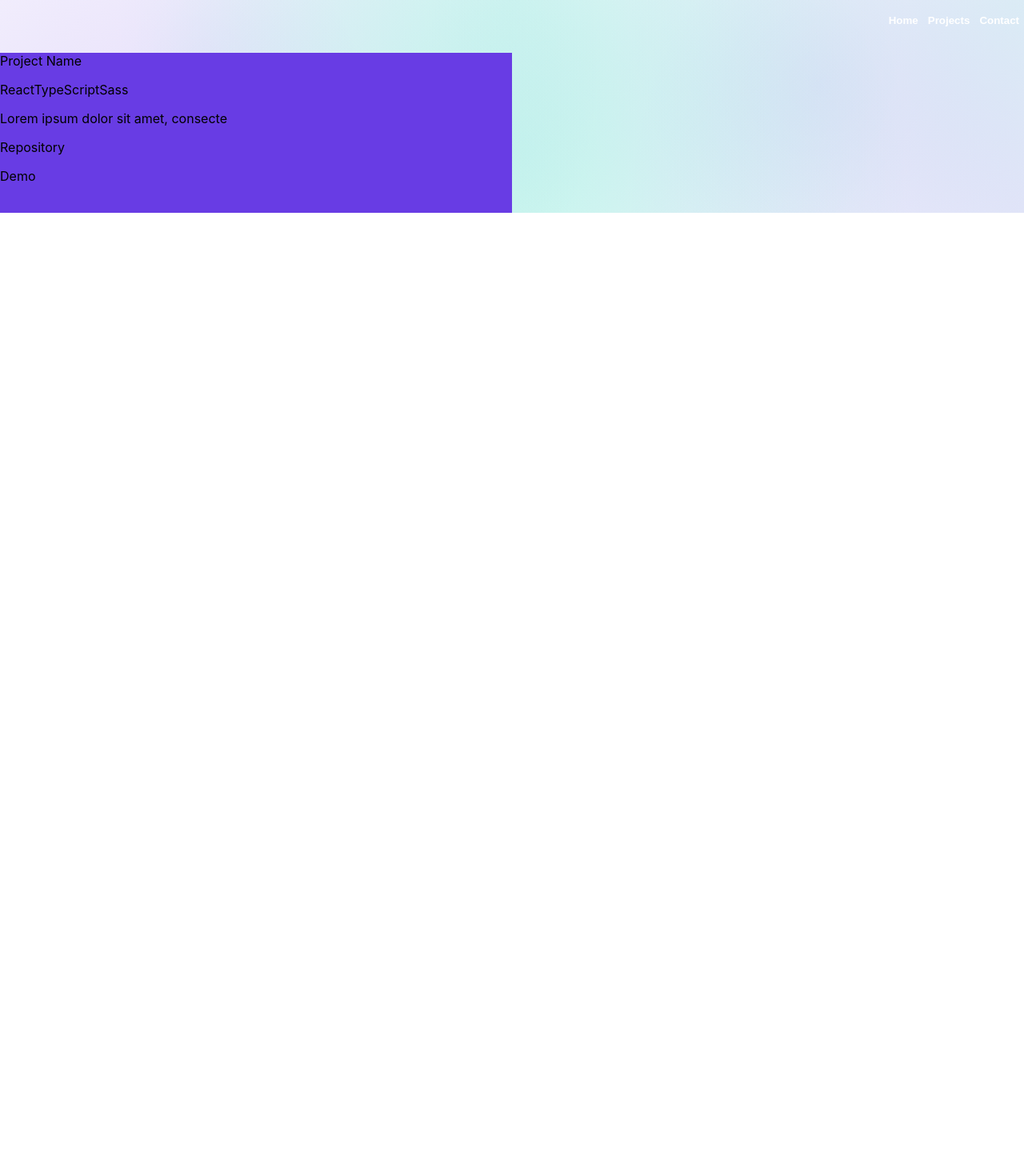
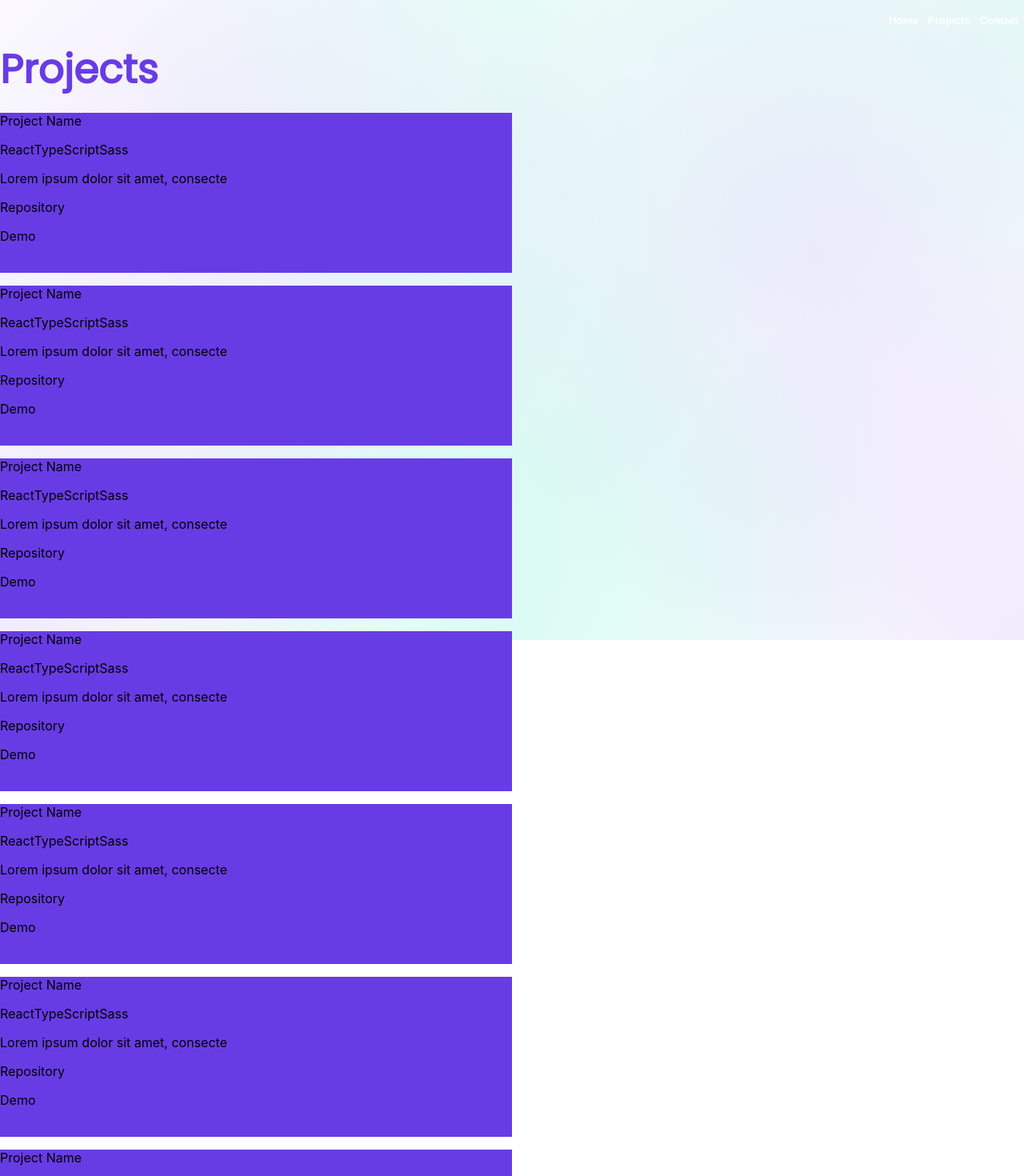
Before and after one commit to nravesz/Portfolio, a React (Create React App) app in the folder front/: page /projects in a window 1280 px wide. Shown: the top 1470 px of the page at 80% size. Before the commit the page ends 800 px from the top, so only its background shows below. Built offline with nearby package versions, Linux system fonts and the light colour scheme; the HTML template or start-up script is replaced by a standard one.

Commit message:
changes until now

```diff
--- a/front/src/components/base/styles/Layout.scss
+++ b/front/src/components/base/styles/Layout.scss
@@ -15,7 +15,6 @@
 
 .layout-div {
     max-height: 100vh;
-    overflow: hidden;
     background:
     radial-gradient(circle at 0% 100%, rgba(104, 60, 228, 0.1), transparent 500px),
     radial-gradient(circle at 20% 30%, rgba(104, 60, 228, 0.1), transparent 500px),
--- a/front/src/components/home/styles/TitleText.scss
+++ b/front/src/components/home/styles/TitleText.scss
@@ -8,14 +8,14 @@
 };
 
 .title-text-name {
-    font-size: $subtitle-size;
+    font-size: 30px;
     font-family: $title-family;
     color: $subtitle-color;
     font-weight: bold;
 };
 
 .title-text-rol {
-    font-size: $title-size;
+    font-size: 70px;
     font-family: $title-family;
     color: $primary-color;
     font-weight: bold;
--- a/front/src/components/projects/Projects.tsx
+++ b/front/src/components/projects/Projects.tsx
@@ -1,4 +1,5 @@
 import { ProjectCard } from ".";
+import "../../styles/common.scss";
 
 // tech
 // name
@@ -9,6 +10,15 @@ import { ProjectCard } from ".";
 const Projects = () => {
     return (
         <div>
+            <div className='title'> Projects </div>
+            <ProjectCard />
+            <ProjectCard />
+            <ProjectCard />
+            <ProjectCard />
+            <ProjectCard />
+            <ProjectCard />
+            <ProjectCard />
+            <ProjectCard />
             <ProjectCard />
         </div>
     );
--- /dev/null
+++ b/front/src/styles/common.scss
@@ -0,0 +1,9 @@
+@import "./colors.scss";
+@import "./fonts.scss";
+
+.title {
+    font-size: 50px;
+    font-family: $title-family;
+    font-weight: bold;
+    color: $primary-color;
+};
```
